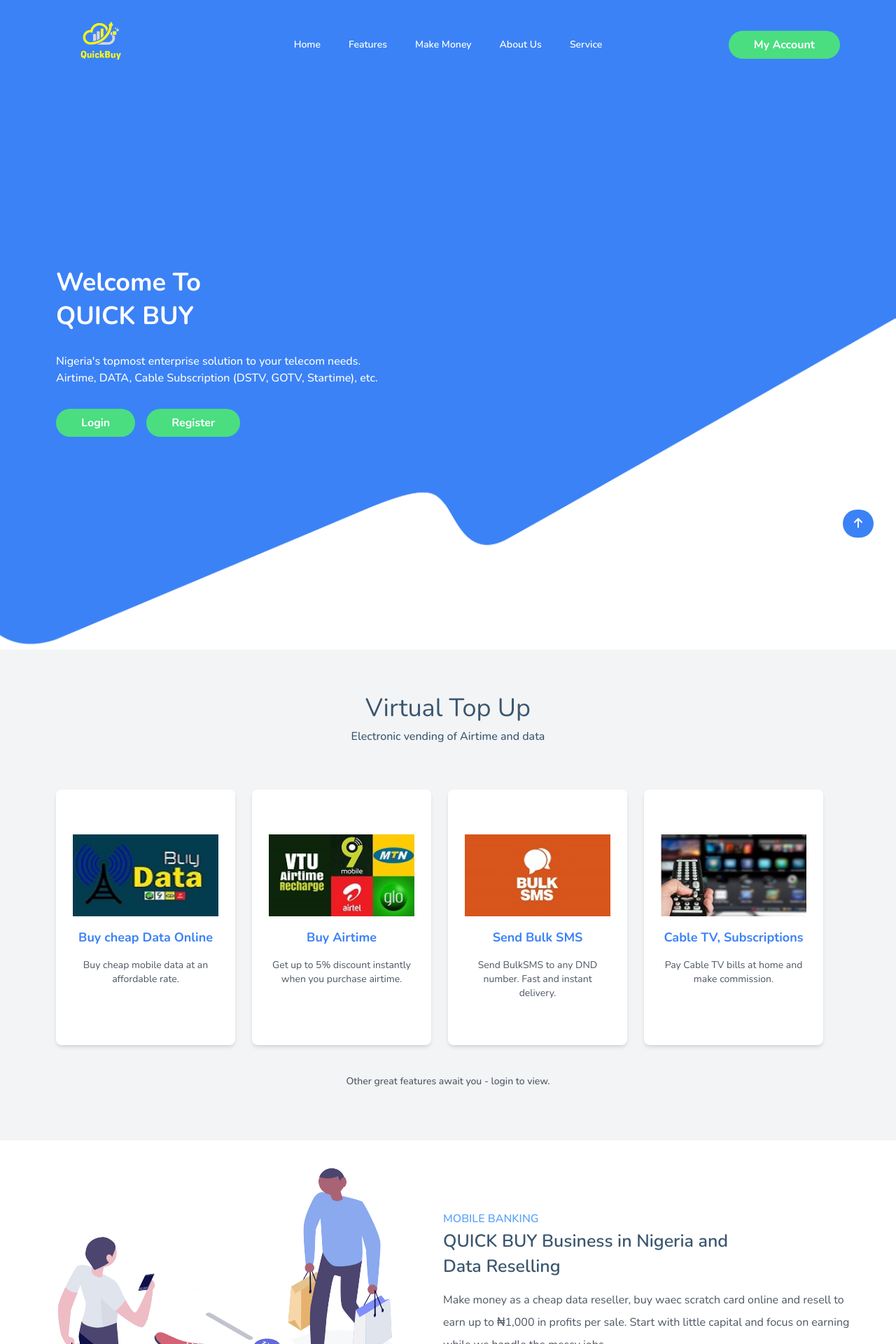
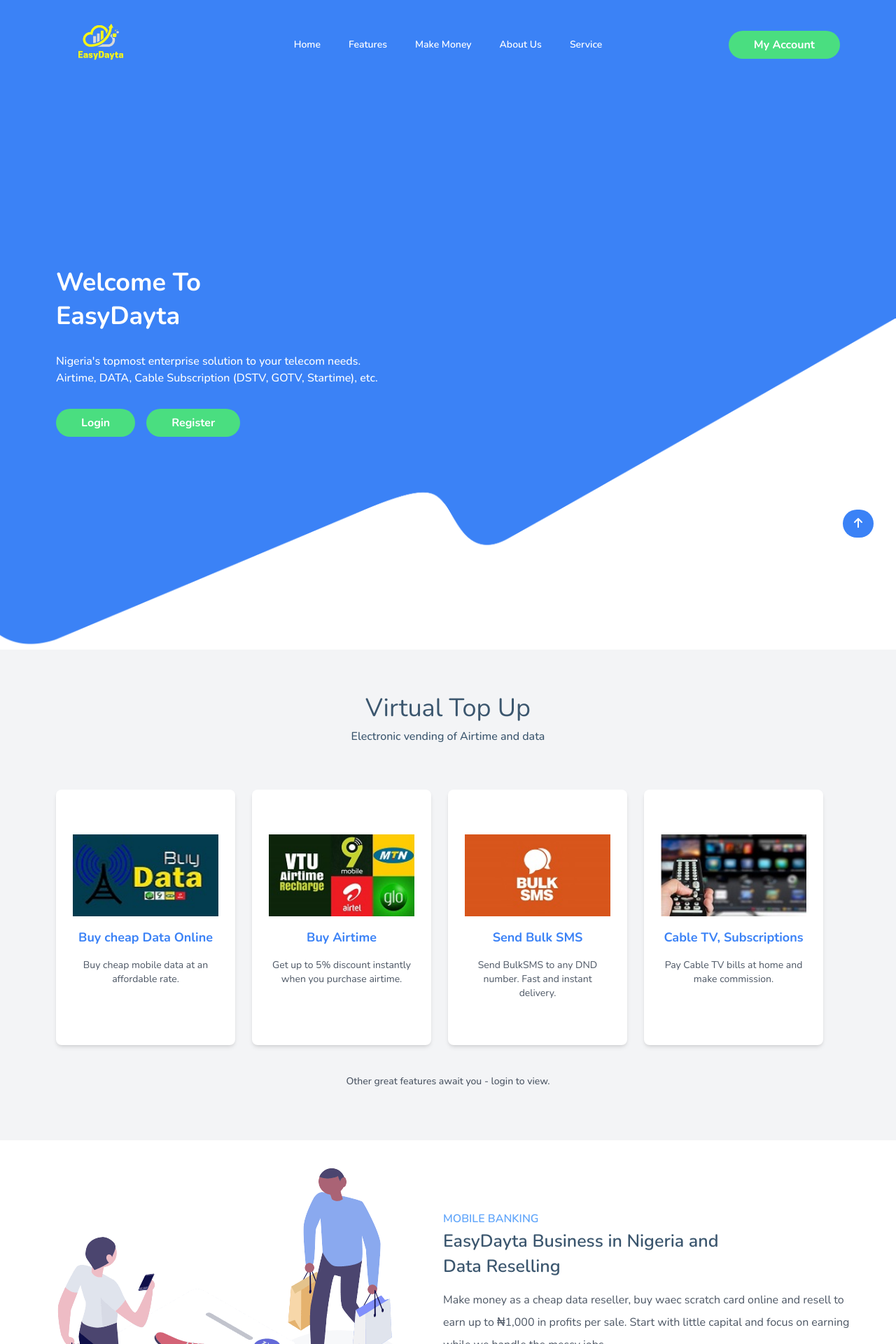
Before and after one commit to DevTaiwo18/EasyDayta, a React (Vite) app: page / in a window 1280 px wide. Shown: the top 1920 px of the page at 70% size. Built offline with nearby package versions, Linux system fonts and the light colour scheme.

Commit message:
new update

```diff
--- a/index.html
+++ b/index.html
@@ -4,8 +4,8 @@
 <head>
   <meta charset="UTF-8" />
   <meta name="viewport" content="width=device-width, initial-scale=1.0" />
-  <title>QuickBuy</title>
-  <link rel="shortcut icon" href="./src/assets/QuickBuy Logo.png" type="image/x-icon">
+  <title>EasyDayta</title>
+  <link rel="shortcut icon" href="./src/assets/logoA. removebg-preview (1).png" type="image/x-icon">
   <link rel="preconnect" href="https://fonts.googleapis.com">
   <link rel="preconnect" href="https://fonts.gstatic.com" crossorigin>
   <link href="https://fonts.googleapis.com/css2?family=Nunito:ital,wght@0,200..1000;1,200..1000&display=swap"
--- a/package.json
+++ b/package.json
@@ -1,5 +1,5 @@
 {
-  "name": "quickbuy-user",
+  "name": "EasyDayta",
   "private": true,
   "version": "0.0.0",
   "type": "module",
--- a/src/component/Footer.jsx
+++ b/src/component/Footer.jsx
@@ -1,6 +1,6 @@
 import React from 'react';
 import { Link, NavLink } from 'react-router-dom';
-import image from "../../src/assets/logoA-removebg-preview.png"
+import image from "../../src/assets/logoA. removebg-preview (1).png"
 
 const Footer = () => {
     return (
--- a/src/component/Header.jsx
+++ b/src/component/Header.jsx
@@ -1,7 +1,7 @@
 import { useState } from "react";
 import { Link, NavLink } from "react-router-dom";
 import "../../src/App.css";
-import image from "../../src/assets/logoA-removebg-preview.png"
+import image from "../../src/assets/logoA. removebg-preview (1).png"
 
 const Header = ({ scrollToSection }) => {
     const links = [
--- a/src/component/Home.jsx
+++ b/src/component/Home.jsx
@@ -6,7 +6,7 @@
     return (
         <div className="custom-bg bg-blue-500 h-dvh flex flex-col justify-center text-white pl-5 md:pl-20">
             <h1 className="text-2xl sm:text-4xl font-bold mb-2">Welcome To</h1>
-            <h1 className="text-2xl sm:text-4xl font-bold mb-8">QUICK BUY</h1>
+            <h1 className="text-2xl sm:text-4xl font-bold mb-8">EasyDayta</h1>
             <p className="mb-8  font-medium">
                 Nigeria's topmost enterprise solution to your telecom needs. <br />
                 Airtime, DATA, Cable Subscription (DSTV, GOTV, Startime), etc.
--- a/src/component/MakeMoney.jsx
+++ b/src/component/MakeMoney.jsx
@@ -12,7 +12,7 @@
             MOBILE BANKING
           </h2>
           <h2 className="h222  mb-1">
-            QUICK BUY Business in Nigeria and
+            EasyDayta Business in Nigeria and
           </h2>
           <h2 className="h222 mb-4">
             Data Reselling
--- a/src/component/Service.jsx
+++ b/src/component/Service.jsx
@@ -34,7 +34,7 @@
     {
       icon: faPhoneVolume,
       title: 'AIRTIME TOP UP',
-      description: 'Making an online recharge has become very easy and safe on QUICKBUY.',
+      description: 'Making an online recharge has become very easy and safe on EasyDayta.',
     },
     {
       icon: faSms,
--- a/src/pages/CreatePin.jsx
+++ b/src/pages/CreatePin.jsx
@@ -1,6 +1,7 @@
 import React, { useRef, useState } from 'react';
 import { NavLink } from 'react-router-dom';
-import image from "../../src/assets/logoA-removebg-preview.png";
+import image from "../../src/assets/logoA. removebg-preview (1).png"
+
 
 const CreatePin = () => {
   const pinInputRefs = [
@@ -26,7 +27,7 @@
       <div className="max-w-md w-full space-y-8">
         <div>
           <NavLink className="flex justify-center items-center" to="/">
-            <img src={image} alt="QuickBuy Logo" className="w-32 h-32" />
+            <img src={image} alt="EasyDayta Logo" className="w-32 h-32" />
           </NavLink>
           <h2 className="text-center text-3xl font-extrabold text-white">
             Create a PIN
--- a/src/pages/ForgotPassword .jsx
+++ b/src/pages/ForgotPassword .jsx
@@ -1,6 +1,7 @@
 import React from 'react';
 import { Link, NavLink } from 'react-router-dom';
-import image from "../../src/assets/logoA-removebg-preview.png"
+import image from "../../src/assets/logoA. removebg-preview (1).png"
+
 
 const ForgotPassword = () => {
     return (
@@ -8,7 +9,7 @@
             <div className="max-w-md w-full space-y-8">
                 <div>
                     <NavLink className="flex justify-center items-center" to="/">
-                        <img src={image} alt="QuickBuy Logo" className="w-32 h-32" />
+                        <img src={image} alt="EasyDayta Logo" className="w-32 h-32" />
                     </NavLink>
                     <h2 className=" text-center text-3xl font-extrabold text-white">
                         Forgot your password?
--- a/src/pages/Signin.jsx
+++ b/src/pages/Signin.jsx
@@ -1,6 +1,6 @@
 import React from 'react';
 import { Link, NavLink } from 'react-router-dom';
-import logoImage from '../../src/assets/logoA-removebg-preview.png';
+import logoImage from '../../src/assets/logoA. removebg-preview (1).png';
 
 const Signin = () => {
   return (
@@ -9,7 +9,7 @@
         <form className="bg-gray-700 shadow-lg rounded px-8  pb-8 mb-4">
 
           <NavLink className="flex justify-center items-center" to="/">
-            <img src={logoImage} alt="QuickBuy Logo" className="w-32 h-32" />
+            <img src={logoImage} alt="EasyDayta Logo" className="w-32 h-32" />
           </NavLink>
           <h2 className="mb-4 text-3xl font-bold text-center text-white">Login</h2>
           <div className="mb-4">
--- a/src/pages/Signup.jsx
+++ b/src/pages/Signup.jsx
@@ -1,5 +1,5 @@
 import React from 'react';
-import image from "../../src/assets/logoA-removebg-preview.png"
+import image from "../../src/assets/logoA. removebg-preview (1).png"
 import { NavLink } from 'react-router-dom';
 
 
```
Also changed, not shown: src/assets/logoA. removebg-preview (1).png (added), 1 other file (tests, documents, lock files or other folders).
